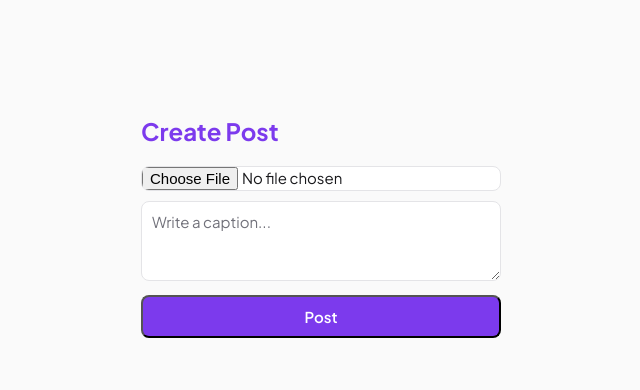
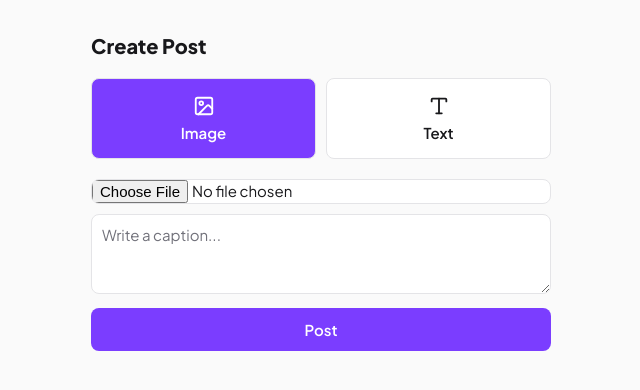
Before and after one commit to kaminenipraveen01-debug/reeshare, a Next.js app: page /upload in a window 1280 px wide. Shown: the top 390 px of the page, without its empty margins (319-959 px from the left). Built offline with nearby package versions, Linux system fonts and the light colour scheme; no server answers.

Commit message:
Add text posts feature

```diff
--- a/src/app/upload/page.js
+++ b/src/app/upload/page.js
@@ -2,9 +2,12 @@
 import { useState } from 'react'
 import { supabase } from '@/lib/supabaseClient'
 import { useRouter } from 'next/navigation'
+import { Image as ImageIcon, Type } from 'lucide-react'
 
 export default function Upload() {
+  const [postType, setPostType] = useState('image')
   const [file, setFile] = useState(null)
+  const [textContent, setTextContent] = useState('')
   const [caption, setCaption] = useState('')
   const [error, setError] = useState('')
   const [loading, setLoading] = useState(false)
@@ -23,6 +26,7 @@ export default function Upload() {
       return
     }
 
+    if (postType === 'image') {
       if (!file) {
         setError('Please select an image')
         setLoading(false)
@@ -32,19 +36,14 @@ export default function Upload() {
       const fileExt = file.name.split('.').pop()
       const fileName = `${user.id}-${Date.now()}.${fileExt}`
 
-    const { error: uploadError } = await supabase.storage
-      .from('posts')
-      .upload(fileName, file)
-
+      const { error: uploadError } = await supabase.storage.from('posts').upload(fileName, file)
       if (uploadError) {
         setError(uploadError.message)
         setLoading(false)
         return
       }
 
-    const { data: urlData } = supabase.storage
-      .from('posts')
-      .getPublicUrl(fileName)
+      const { data: urlData } = supabase.storage.from('posts').getPublicUrl(fileName)
 
       const { error: insertError } = await supabase.from('posts').insert({
         user_id: user.id,
@@ -58,20 +57,69 @@ export default function Upload() {
         setLoading(false)
         return
       }
+    } else {
+      if (!textContent.trim()) {
+        setError('Please write something')
+        setLoading(false)
+        return
+      }
+
+      const { error: insertError } = await supabase.from('posts').insert({
+        user_id: user.id,
+        caption: textContent.trim(),
+        media_url: null,
+        media_type: 'text',
+      })
+
+      if (insertError) {
+        setError(insertError.message)
+        setLoading(false)
+        return
+      }
+    }
 
     setLoading(false)
     router.push('/')
   }
 
   return (
-    <div style={{ maxWidth: '400px', margin: '80px auto', padding: '20px' }}>
-      <h1 style={{ fontSize: '24px', marginBottom: '20px', fontWeight: 'bold', color: '#7C3AED' }}>Create Post</h1>
+    <div style={{ maxWidth: '500px', margin: '0 auto', padding: '20px', minHeight: '100vh' }}>
+      <h1 style={{ fontSize: '20px', marginBottom: '20px', fontWeight: '800' }}>Create Post</h1>
+
+      <div style={{ display: 'flex', gap: '10px', marginBottom: '20px' }}>
+        <button
+          onClick={() => setPostType('image')}
+          style={{
+            flex: 1, padding: '16px', display: 'flex', flexDirection: 'column', alignItems: 'center', gap: '6px',
+            background: postType === 'image' ? 'var(--accent)' : 'var(--card-bg)',
+            color: postType === 'image' ? 'var(--accent-text)' : 'var(--text)',
+            border: '1px solid var(--border)',
+          }}
+        >
+          <ImageIcon size={22} />
+          Image
+        </button>
+        <button
+          onClick={() => setPostType('text')}
+          style={{
+            flex: 1, padding: '16px', display: 'flex', flexDirection: 'column', alignItems: 'center', gap: '6px',
+            background: postType === 'text' ? 'var(--accent)' : 'var(--card-bg)',
+            color: postType === 'text' ? 'var(--accent-text)' : 'var(--text)',
+            border: '1px solid var(--border)',
+          }}
+        >
+          <Type size={22} />
+          Text
+        </button>
+      </div>
+
       <form onSubmit={handleUpload}>
+        {postType === 'image' ? (
+          <>
             <input
               type="file"
               accept="image/*"
               onChange={(e) => setFile(e.target.files[0])}
-          required
               style={{ width: '100%', marginBottom: '10px' }}
             />
             <textarea
@@ -80,13 +128,28 @@ export default function Upload() {
               onChange={(e) => setCaption(e.target.value)}
               style={{ width: '100%', padding: '10px', marginBottom: '10px', minHeight: '80px' }}
             />
-        {error && <p style={{ color: 'red' }}>{error}</p>}
+          </>
+        ) : (
+          <textarea
+            placeholder="What's on your mind?"
+            value={textContent}
+            onChange={(e) => setTextContent(e.target.value)}
+            style={{
+              width: '100%', padding: '20px', marginBottom: '10px', minHeight: '200px',
+              fontSize: '20px', fontWeight: '600', textAlign: 'center',
+              background: 'linear-gradient(135deg, var(--accent), var(--accent-secondary))',
+              color: 'white', border: 'none',
+            }}
+          />
+        )}
+
+        {error && <p style={{ color: 'var(--danger)' }}>{error}</p>}
         <button
           type="submit"
           disabled={loading}
-          style={{ width: '100%', padding: '10px', background: '#7C3AED', color: 'white' }}
+          style={{ width: '100%', padding: '12px', background: 'var(--accent)', color: 'var(--accent-text)', border: 'none' }}
         >
-          {loading ? 'Uploading...' : 'Post'}
+          {loading ? 'Posting...' : 'Post'}
         </button>
       </form>
     </div>
```
Also changed, not shown: src/app/page.js (+15 -3 lines). Lines whose indentation alone changed are shown as unchanged.
